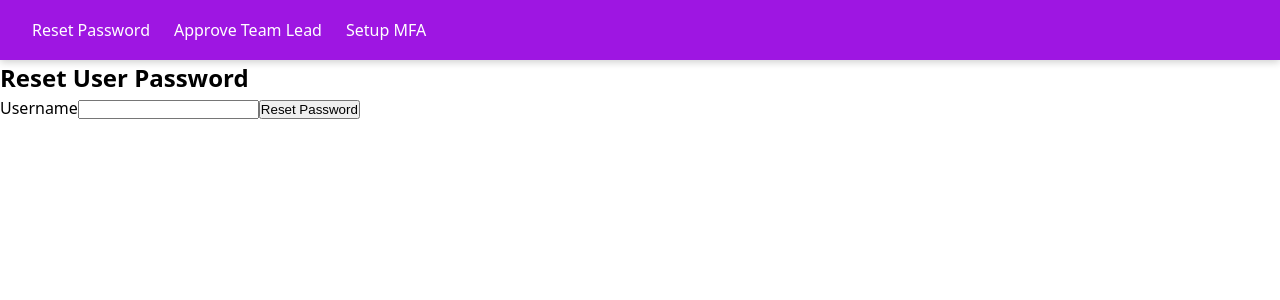
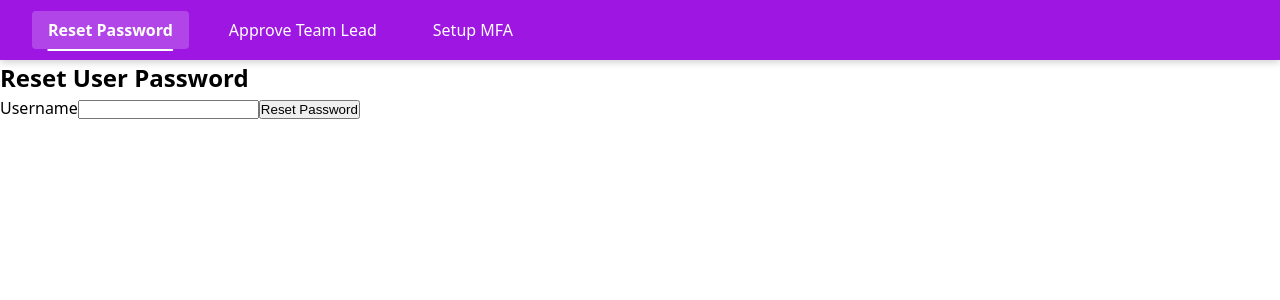
Before and after one commit to Todonique/Todonique, a React (Vite) app in the folder todonique/: page /admin/reset-password in a window 1280 px wide. Shown: the top 300 px of the page. Built offline with nearby package versions, Linux system fonts and the light colour scheme; no server answers; sample sign-in values are in the browser's storage.

Commit message:
fix routing

```diff
--- /dev/null
+++ b/todonique/src/components/ProtectedRoute/ProtectedRoute.jsx
@@ -0,0 +1,18 @@
+import { Navigate } from "react-router-dom";
+import { useAuth } from "../../context/AuthContext";
+
+const ProtectedRoute = ({ children }) => {
+  const { isAuthenticated, loading } = useAuth();
+
+  if (loading) {
+    return <div>Loading...</div>;
+  }
+
+  if (!isAuthenticated) {
+    return <Navigate to="/auth/login" replace />;
+  }
+
+  return children;
+};
+
+export default ProtectedRoute;
--- a/todonique/src/components/navigationBar/NavigationBar.css
+++ b/todonique/src/components/navigationBar/NavigationBar.css
@@ -45,11 +45,34 @@
   color: white;
   text-decoration: none;
   font-size: 1rem;
-  transition: opacity 0.2s ease;
+  transition: all 0.2s ease;
+  padding: 0.5rem 1rem;
+  border-radius: 4px;
+  position: relative;
 }
 
 .navbar__link:hover {
   opacity: 0.8;
+  background-color: rgba(255, 255, 255, 0.1);
+}
+
+/* Active link styles */
+.navbar__link--active {
+  background-color: rgba(255, 255, 255, 0.2);
+  font-weight: 600;
+}
+
+/* Alternative: Underline style for active links */
+.navbar__link--active::after {
+  content: '';
+  position: absolute;
+  bottom: -2px;
+  left: 50%;
+  transform: translateX(-50%);
+  width: 80%;
+  height: 2px;
+  background-color: white;
+  border-radius: 1px;
 }
 
 @media (max-width: 768px) {
@@ -77,6 +100,16 @@
   .navbar__list--visible {
     display: flex;
   }
+
+  .navbar__link--active::after {
+    display: none;
+  }
+
+  .navbar__link--active {
+    background-color: rgba(255, 255, 255, 0.15);
+    border-left: 3px solid white;
+    padding-left: 0.75rem;
+  }
 }
 
 @media (min-width: 769px) {
--- a/todonique/src/components/navigationBar/NavigationBar.jsx
+++ b/todonique/src/components/navigationBar/NavigationBar.jsx
@@ -1,4 +1,4 @@
-import { Link, useNavigate } from "react-router-dom";
+import { Link, useNavigate, useLocation } from "react-router-dom";
 import "./NavigationBar.css";
 import { HamburgerIcon } from "../hamburgerIcon/HamburgerIcon";
 import { useEffect, useState } from "react";
@@ -6,6 +6,7 @@ import CtaButton from "../ctaButton.jsx/CtaButton";
 
 export const NavigationBar = () => {
     const navigate = useNavigate();
+    const location = useLocation();
     const authToken = localStorage.getItem("authToken");
     const [userRole, setUserRole] = useState(null);
     const [mobileNavigationOpen, setMobileNavigationOpen] = useState(false);
@@ -29,6 +30,11 @@ export const NavigationBar = () => {
         }
     };
 
+    // Helper function to determine if a link is active
+    const isActiveLink = (path) => {
+        return location.pathname === path;
+    };
+
     useEffect(() => {
         if (authToken) {
             const role = getRoleFromToken(authToken);
@@ -45,9 +51,33 @@ export const NavigationBar = () => {
         return (
             <nav className="navbar">
                 <ul className="navbar__list navbar__list--visible">
-                    <li className="navbar__item"><Link className="navbar__link" to="/admin/reset-password" onClick={closeMobileNav}>Reset Password</Link></li>
-                    <li className="navbar__item"><Link className="navbar__link" to="/admin/approve-team-lead" onClick={closeMobileNav}>Approve Team Lead</Link></li>
-                    <li className="navbar__item"><Link className="navbar__link" to="/setup-mfa" onClick={closeMobileNav}>Setup MFA</Link></li>
+                    <li className="navbar__item">
+                        <Link
+                            className={`navbar__link ${isActiveLink("/admin/reset-password") ? "navbar__link--active" : ""}`}
+                            to="/admin/reset-password"
+                            onClick={closeMobileNav}
+                        >
+                            Reset Password
+                        </Link>
+                    </li>
+                    <li className="navbar__item">
+                        <Link
+                            className={`navbar__link ${isActiveLink("/admin/approve-team-lead") ? "navbar__link--active" : ""}`}
+                            to="/admin/approve-team-lead"
+                            onClick={closeMobileNav}
+                        >
+                            Approve Team Lead
+                        </Link>
+                    </li>
+                    <li className="navbar__item">
+                        <Link
+                            className={`navbar__link ${isActiveLink("/setup-mfa") ? "navbar__link--active" : ""}`}
+                            to="/setup-mfa"
+                            onClick={closeMobileNav}
+                        >
+                            Setup MFA
+                        </Link>
+                    </li>
                 </ul>
             </nav>
         );
@@ -61,9 +91,33 @@ export const NavigationBar = () => {
                 <HamburgerIcon isOpen={mobileNavigationOpen} onClick={handleMobileNavToggle} />
             </section>
             <ul className={`navbar__list ${mobileNavigationOpen ? "navbar__list--visible" : ""}`}>
-                <li className="navbar__item"><Link className="navbar__link" to="/" onClick={closeMobileNav}>Dashboard</Link></li>
-                <li className="navbar__item"><Link className="navbar__link" to="/invites" onClick={closeMobileNav}>Invites</Link></li>
-                <li className="navbar__item"><Link className="navbar__link" to="/teams/create" onClick={closeMobileNav}>Create Team</Link></li>
+                <li className="navbar__item">
+                    <Link
+                        className={`navbar__link ${isActiveLink("/") ? "navbar__link--active" : ""}`}
+                        to="/"
+                        onClick={closeMobileNav}
+                    >
+                        Dashboard
+                    </Link>
+                </li>
+                <li className="navbar__item">
+                    <Link
+                        className={`navbar__link ${isActiveLink("/invites") ? "navbar__link--active" : ""}`}
+                        to="/invites"
+                        onClick={closeMobileNav}
+                    >
+                        Invites
+                    </Link>
+                </li>
+                <li className="navbar__item">
+                    <Link
+                        className={`navbar__link ${isActiveLink("/teams/create") ? "navbar__link--active" : ""}`}
+                        to="/teams/create"
+                        onClick={closeMobileNav}
+                    >
+                        Create Team
+                    </Link>
+                </li>
                  {mobileNavigationOpen && <li className="navbar__item"><Link className="navbar__link" onClick={handleLogout}>Logout</Link></li>}
             </ul>
             {!mobileNavigationOpen && (
@@ -83,8 +137,24 @@ export const NavigationBar = () => {
 
             </section>
             <ul className={`navbar__list ${mobileNavigationOpen ? "navbar__list--visible" : ""}`}>
-                <li className="navbar__item"><Link className="navbar__link" to="/" onClick={closeMobileNav}>Dashboard</Link></li>
-                <li className="navbar__item"><Link className="navbar__link" to="/invites" onClick={closeMobileNav}>Invites</Link></li>
+                <li className="navbar__item">
+                    <Link
+                        className={`navbar__link ${isActiveLink("/") ? "navbar__link--active" : ""}`}
+                        to="/"
+                        onClick={closeMobileNav}
+                    >
+                        Dashboard
+                    </Link>
+                </li>
+                <li className="navbar__item">
+                    <Link
+                        className={`navbar__link ${isActiveLink("/invites") ? "navbar__link--active" : ""}`}
+                        to="/invites"
+                        onClick={closeMobileNav}
+                    >
+                        Invites
+                    </Link>
+                </li>
                  {mobileNavigationOpen && <li className="navbar__item"><Link className="navbar__link" onClick={handleLogout}>Logout</Link></li>}
 
             </ul>
--- /dev/null
+++ b/todonique/src/context/AuthContext.jsx
@@ -0,0 +1,110 @@
+// context/AuthContext.jsx - JWT-based auth context
+import { createContext, useContext, useState, useEffect } from "react";
+
+const AuthContext = createContext();
+
+export const useAuth = () => {
+  const context = useContext(AuthContext);
+  if (!context) {
+    throw new Error("useAuth must be used within an AuthProvider");
+  }
+  return context;
+};
+
+const isValidJWT = (token) => {
+  if (!token) return false;
+
+  try {
+    const parts = token.split('.');
+    if (parts.length !== 3) return false;
+
+    const payload = JSON.parse(atob(parts[1]));
+
+    const currentTime = Math.floor(Date.now() / 1000);
+    if (payload.exp && payload.exp < currentTime) {
+      return false;
+    }
+
+    return true;
+  } catch (error) {
+    console.error("Invalid JWT format:", error);
+    return false;
+  }
+};
+
+export const AuthProvider = ({ children }) => {
+  const [isAuthenticated, setIsAuthenticated] = useState(false);
+  const [loading, setLoading] = useState(true);
+  const [user, setUser] = useState(null);
+
+  useEffect(() => {
+    const checkAuth = () => {
+      try {
+        const token = localStorage.getItem("authToken");
+
+        if (token && isValidJWT(token)) {
+          // Decode token to get user info
+          const payload = JSON.parse(atob(token.split('.')[1]));
+          setUser(payload);
+          setIsAuthenticated(true);
+        } else {
+          // Token is invalid or expired, remove it
+          localStorage.removeItem("authToken");
+          setIsAuthenticated(false);
+          setUser(null);
+        }
+      } catch (error) {
+        console.error("Auth check failed:", error);
+        localStorage.removeItem("authToken");
+        setIsAuthenticated(false);
+        setUser(null);
+      } finally {
+        setLoading(false);
+      }
+    };
+
+    checkAuth();
+
+    // Optional: Set up token expiration check interval
+    const interval = setInterval(() => {
+      const token = localStorage.getItem("authToken");
+      if (token && !isValidJWT(token)) {
+        localStorage.removeItem("authToken");
+        setIsAuthenticated(false);
+        setUser(null);
+        // Optionally redirect to login or show notification
+      }
+    }, 60000); // Check every minute
+
+    return () => clearInterval(interval);
+  }, []);
+
+  const setAuthToken = (token) => {
+    if (isValidJWT(token)) {
+      localStorage.setItem("authToken", token);
+      const payload = JSON.parse(atob(token.split('.')[1]));
+      setUser(payload);
+      setIsAuthenticated(true);
+      return true;
+    }
+    return false;
+  };
+
+  const logout = () => {
+    localStorage.removeItem("authToken");
+    setUser(null);
+    setIsAuthenticated(false);
+  };
+
+  return (
+    <AuthContext.Provider value={{
+      isAuthenticated,
+      loading,
+      user,
+      setAuthToken,
+      logout
+    }}>
+      {children}
+    </AuthContext.Provider>
+  );
+};
--- a/todonique/src/main.jsx
+++ b/todonique/src/main.jsx
@@ -1,11 +1,12 @@
 import { StrictMode } from 'react';
 import { createRoot } from 'react-dom/client';
+import { AuthProvider } from "./context/AuthContext";
 import { RouterProvider } from "react-router-dom";
 import router from "./routes";
 import './index.css';
 
 createRoot(document.getElementById('root')).render(
-  <StrictMode>
+  <AuthProvider>
     <RouterProvider router={router} />
-  </StrictMode>
+  </AuthProvider>
 )
--- a/todonique/src/routes.jsx
+++ b/todonique/src/routes.jsx
@@ -1,4 +1,5 @@
 import { createBrowserRouter } from "react-router-dom";
+import ProtectedRoute from "./components/ProtectedRoute/ProtectedRoute";
 
 import Root from "./layouts/Root";
 import AuthLayout from "./layouts/AuthLayout";
@@ -24,7 +25,11 @@ import CreateTeamForm from "./components/CreateTeamForm/CreateTeamForm";
 const router = createBrowserRouter([
   {
     path: "/",
-    element: <Root />,
+    element: (
+      <ProtectedRoute>
+        <Root />
+      </ProtectedRoute>
+    ),
     children: [
       { path: "/", element: <Dashboard /> },
       { path: "teams/:teamId/todos", element: <ReadTodos /> },
```
Also changed, not shown: 1 other file (tests, documents, lock files or other folders).
